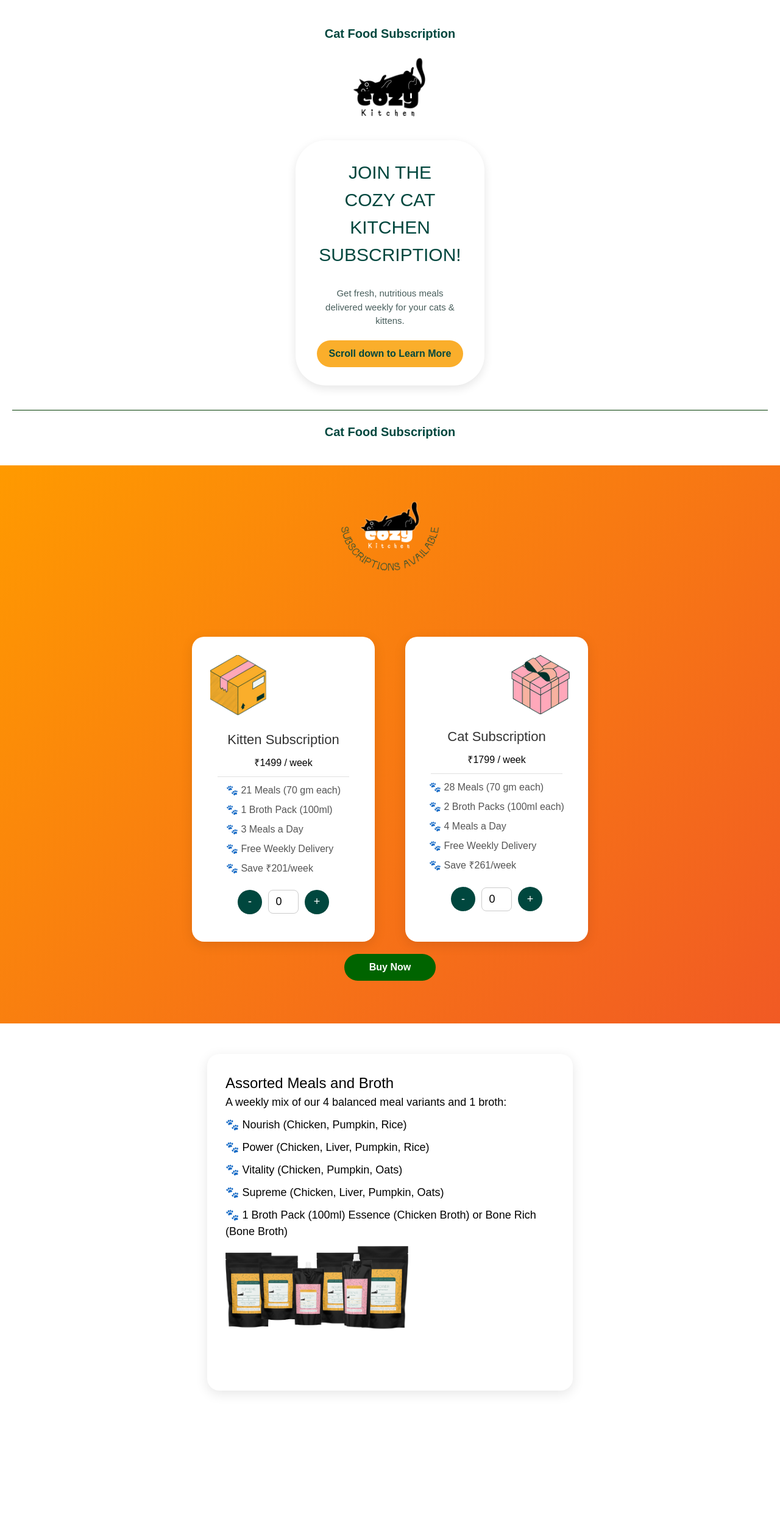
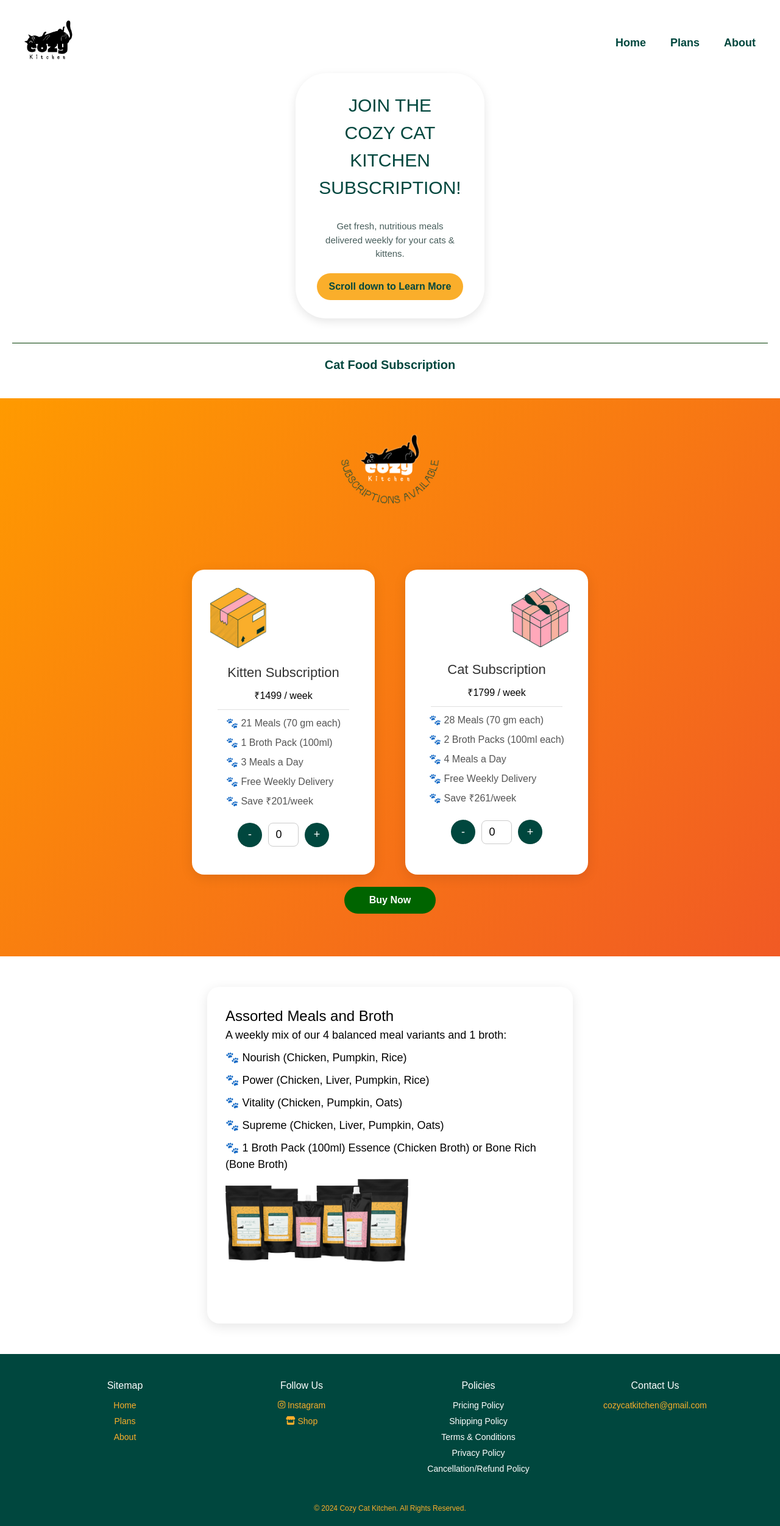
Before and after one commit to aditya01889/subcription-page, a React (Create React App) app in the folder cozy-cat-kitchen/: page / in a window 1280 px wide. Shown: the whole page at 61% size. Before the commit the page ends 2330 px from the top, so only its background shows below. Built offline with nearby package versions, Linux system fonts and the light colour scheme; no server answers; a web font is replaced by a local one.

Commit message:
updated header and footer

```diff
--- a/cozy-cat-kitchen/package.json
+++ b/cozy-cat-kitchen/package.json
@@ -3,6 +3,9 @@
   "version": "0.1.0",
   "private": true,
   "dependencies": {
+    "@fortawesome/free-brands-svg-icons": "^6.6.0",
+    "@fortawesome/free-solid-svg-icons": "^6.6.0",
+    "@fortawesome/react-fontawesome": "^0.2.2",
     "@testing-library/jest-dom": "^5.17.0",
     "@testing-library/react": "^13.4.0",
     "@testing-library/user-event": "^13.5.0",
--- a/cozy-cat-kitchen/src/App.js
+++ b/cozy-cat-kitchen/src/App.js
@@ -2,6 +2,9 @@
 import './App.css';
 import Header from './components/Header';
 import ErrorModal from './components/ErrorModal';  // Error modal will always load
+import Footer from './components/Footer';
+import { FontAwesomeIcon } from '@fortawesome/react-fontawesome';
+import { faInstagram, faShop } from '@fortawesome/free-brands-svg-icons';
 
 // Lazy load other components
 const SubscriptionPlans = React.lazy(() => import('./components/SubscriptionPlans'));
@@ -15,7 +18,7 @@
         <SubscriptionPlans />
         <AssortedMeals />
       </Suspense>
-
+      <Footer />
       {/* Render ErrorModal without props; it uses the context */}
       <ErrorModal />
     </div>
--- a/cozy-cat-kitchen/src/components/AssortedMeals.js
+++ b/cozy-cat-kitchen/src/components/AssortedMeals.js
@@ -5,7 +5,7 @@
 
 const AssortedMeals = () => {
   return (
-    <div className="assorted-meals-section">
+    <div id="assorted-meals" className="assorted-meals-section">
       <div className="assorted-meals-card">
         <h2>Assorted Meals and Broth</h2>
         <p>A weekly mix of our 4 balanced meal variants and 1 broth:</p>
--- a/cozy-cat-kitchen/src/components/ErrorModal.js
+++ b/cozy-cat-kitchen/src/components/ErrorModal.js
@@ -25,7 +25,9 @@
       <div className="error-modal-content">
         <h2>Error</h2>
         <p>{errorMessage}</p>
-        <button onClick={handleClose} className="close-button" aria-label="Close Error Modal">Close</button>
+        <button onClick={handleClose} className="close-button" aria-label="Close Error Modal">
+          Close
+        </button>
       </div>
     </Modal>
   );
--- /dev/null
+++ b/cozy-cat-kitchen/src/components/Footer.css
@@ -0,0 +1,129 @@
+.footer {
+  background-color: #00473e;
+  color: white;
+  padding: 20px 0;
+  text-align: center;
+  font-size: 14px;
+}
+
+.footer-content {
+  display: flex;
+  justify-content: center;
+  align-items: flex-start;
+  flex-wrap: wrap;
+  padding: 20px;
+  max-width: 1200px;
+  margin: 0 auto;
+}
+
+.footer-column {
+  flex: 1;
+  margin: 0 10px;
+}
+
+.footer-column h3 {
+  font-size: 16px;
+  margin-bottom: 10px;
+}
+
+.footer-column ul {
+  list-style: none;
+  padding: 0;
+}
+
+.footer-column ul li {
+  margin: 5px 0;
+}
+
+.footer-column a {
+  color: #FAAE2B;
+  text-decoration: none;
+}
+
+.footer-column a:hover {
+  color: #FFFF0F;
+  text-decoration: underline;
+}
+
+.footer-bottom {
+  margin-top: 20px;
+  font-size: 12px;
+  color: #FAAE2B;
+}
+
+.social-icons {
+  display: flex;
+  justify-content: center;
+  align-items: center;
+}
+
+.social-icons a {
+  color: #FAAE2B;
+  font-size: 24px;
+  margin: 0 10px;
+}
+
+.social-icons a:hover {
+  color: #FFFF0F;
+}
+
+/* Modal Styling */
+.policy-modal {
+  width: 80%;
+  max-width: 600px;
+  background: white;
+  padding: 20px;
+  border-radius: 10px;
+  position: fixed;
+  top: 50%;
+  left: 50%;
+  transform: translate(-50%, -50%);
+  box-shadow: 0 5px 15px rgba(0, 0, 0, 0.3);
+  z-index: 1000;
+}
+
+.modal-content {
+  padding: 20px;
+  max-height: 500px;
+  overflow-y: auto;
+}
+
+.modal-content h2 {
+  font-family: Arial, sans-serif;
+  font-size: 18px;
+  font-weight: bold;
+  text-decoration: underline;
+  margin-bottom: 10px; /* Adds space between the title and content */
+}
+
+.modal-content p {
+  font-family: Arial, sans-serif;
+  font-size: 16px;
+  line-height: 1.6;
+}
+
+.close-modal {
+  position: absolute;
+  top: 10px;
+  right: 20px;
+  background-color: transparent;
+  border: none;
+  font-size: 20px;
+  cursor: pointer;
+}
+
+.policy-text {
+  font-family: Arial, sans-serif;
+  font-size: 14px;
+  line-height: 1.6;
+}
+
+.policy-modal-overlay {
+  background: rgba(0, 0, 0, 0.75);
+  position: fixed;
+  top: 0;
+  left: 0;
+  width: 100%;
+  height: 100%;
+  z-index: 999;
+}
--- /dev/null
+++ b/cozy-cat-kitchen/src/components/Footer.js
@@ -0,0 +1,91 @@
+import React, { useState } from 'react';
+import Modal from 'react-modal';
+import './Footer.css';
+import { FontAwesomeIcon } from '@fortawesome/react-fontawesome';
+import { faInstagram } from '@fortawesome/free-brands-svg-icons'; // Corrected import
+import { faStore } from '@fortawesome/free-solid-svg-icons'; // Generic shop icon
+import policies from '../data/policies.json'; // Import your policy JSON file
+
+const Footer = () => {
+  const [modalContent, setModalContent] = useState('');
+  const [modalTitle, setModalTitle] = useState(''); // State for policy title
+  const [isModalOpen, setIsModalOpen] = useState(false);
+
+  // Find and open the modal with the correct policy content
+  const openModal = (policyTitle) => {
+    const policy = policies.find((item) => item.title === policyTitle);
+    setModalTitle(policyTitle); // Set modal title
+    setModalContent(policy ? policy.content : 'Content not found');
+    setIsModalOpen(true);
+  };
+
+  const closeModal = () => {
+    setIsModalOpen(false);
+  };
+
+  return (
+    <footer className="footer">
+      <div className="footer-content">
+        <div className="footer-column">
+          <h3>Sitemap</h3>
+          <ul>
+            <li><a href="#home">Home</a></li>
+            <li><a href="#subscription-plans">Plans</a></li>
+            <li><a href="#about">About</a></li>
+          </ul>
+        </div>
+
+        <div className="footer-column">
+          <h3>Follow Us</h3>
+          <ul>
+            <li>
+              <a href="https://www.instagram.com/cozycatkitchen_/" target="_blank" rel="noopener noreferrer">
+                <FontAwesomeIcon icon={faInstagram} /> Instagram
+              </a>
+            </li>
+            <li>
+              <a href="https://cozycatkitchen.mini.site/?path=%2F" target="_blank" rel="noopener noreferrer">
+                <FontAwesomeIcon icon={faStore} /> Shop
+              </a>
+            </li>
+          </ul>
+        </div>
+
+        <div className="footer-column">
+          <h3>Policies</h3>
+          <ul>
+            <li><button onClick={() => openModal('Pricing Policy')}>Pricing Policy</button></li>
+            <li><button onClick={() => openModal('Shipping Policy')}>Shipping Policy</button></li>
+            <li><button onClick={() => openModal('Terms & Conditions')}>Terms & Conditions</button></li>
+            <li><button onClick={() => openModal('Privacy Policy')}>Privacy Policy</button></li>
+            <li><button onClick={() => openModal('Cancellation/Refund Policy')}>Cancellation/Refund Policy</button></li>
+          </ul>
+        </div>
+
+        <div className="footer-column contact">
+          <h3>Contact Us</h3>
+          <a href="mailto:cozycatkitchen@gmail.com">cozycatkitchen@gmail.com</a>
+        </div>
+      </div>
+
+      <Modal
+        isOpen={isModalOpen}
+        onRequestClose={closeModal}
+        className="policy-modal"
+        overlayClassName="policy-modal-overlay"
+      >
+        <button className="close-modal" onClick={closeModal}>X</button>
+        <div className="modal-content">
+          <h2>{modalTitle}</h2> {/* Display the policy title */}
+          <p>{modalContent}</p>
+        </div>
+      </Modal>
+
+      <div className="footer-bottom">
+        © 2024 Cozy Cat Kitchen. All Rights Reserved.
+      </div>
+    </footer>
+  );
+};
+
+export default Footer;
--- a/cozy-cat-kitchen/src/components/Header.css
+++ b/cozy-cat-kitchen/src/components/Header.css
@@ -17,11 +17,42 @@
 
 /* Logo styling */
 .logo {
-  width: 120px;
-  margin: 20px 0;
+  width: 80px;  /* Adjust width as needed for a smaller logo */
+  height: auto; /* Maintain aspect ratio */
+  margin: 10px 0; /* Adjust margins to ensure balance in the layout */
   display: block;
   margin-left: auto;
   margin-right: auto;
+}
+
+/* Navigation styling */
+.header-content {
+  display: flex;
+  justify-content: space-between;
+  align-items: center;
+  max-width: 1200px;
+  margin: 0 auto;
+}
+
+.nav-links {
+  display: flex;
+  justify-content: center;
+  gap: 40px;
+}
+
+.nav-link {
+  font-size: 18px;
+  font-weight: bold;
+  color: #00473e;
+  text-decoration: none;
+  background: none;
+  border: none;
+  cursor: pointer;
+  transition: color 0.3s ease;
+}
+
+.nav-link:hover {
+  color: #3399cc;
 }
 
 /* Join subscription box */
@@ -75,59 +106,71 @@
 /* Responsive styles */
 @media (max-width: 1024px) {
   .join-box {
-    width: 40%; /* Increase the width for tablet-sized devices */
+    width: 40%;
   }
 
   .join-box h2 {
-    font-size: 24px; /* Adjust heading font size for tablets */
+    font-size: 24px;
   }
 
   .join-box p {
-    font-size: 14px; /* Adjust text font size for tablets */
+    font-size: 14px;
   }
 
   .scroll-button {
-    padding: 8px 16px; /* Adjust button size for tablets */
+    padding: 8px 16px;
+  }
+
+  .nav-link {
+    font-size: 16px;
   }
 }
 
 @media (max-width: 768px) {
   .logo {
-    width: 100px; /* Adjust logo size for mobile */
+    width: 100px;
   }
 
   .join-box {
-    width: 60%; /* Adjust width for mobile */
+    width: 60%;
   }
 
   .join-box h2 {
-    font-size: 22px; /* Adjust heading font size for mobile */
+    font-size: 22px;
   }
 
   .join-box p {
-    font-size: 13px; /* Adjust text font size for mobile */
+    font-size: 13px;
   }
 
   .scroll-button {
-    padding: 8px 14px; /* Adjust button padding for mobile */
+    padding: 8px 14px;
+  }
+
+  .nav-links {
+    gap: 20px;
   }
 }
 
 @media (max-width: 480px) {
   .join-box {
-    width: 80%; /* Adjust width for smaller mobile devices */
+    width: 80%;
   }
 
   .join-box h2 {
-    font-size: 20px; /* Further reduce heading size */
+    font-size: 20px;
   }
 
   .join-box p {
-    font-size: 12px; /* Reduce text font size */
+    font-size: 12px;
   }
 
   .scroll-button {
-    padding: 6px 12px; /* Further reduce button padding */
+    padding: 6px 12px;
+    font-size: 14px;
+  }
+
+  .nav-link {
     font-size: 14px;
   }
 }
--- a/cozy-cat-kitchen/src/components/Header.js
+++ b/cozy-cat-kitchen/src/components/Header.js
@@ -6,30 +6,48 @@
   const { showError } = useError();  // Access the showError function from the error context
 
   // Memoize the handleScroll function to prevent unnecessary re-renders
-  const handleScroll = useCallback(() => {
+  const handleScrollToPlans = useCallback(() => {
     try {
       document.getElementById('subscription-plans').scrollIntoView({ behavior: 'smooth' });
     } catch (error) {
-      showError('Failed to scroll to the subscription plans section.');  // Show error if scrolling fails
+      showError('Failed to scroll to the subscription plans section.');
+    }
+  }, [showError]);
+
+  const handleScrollToAbout = useCallback(() => {
+    try {
+      document.getElementById('assorted-meals').scrollIntoView({ behavior: 'smooth' });
+    } catch (error) {
+      showError('Failed to scroll to the About section.');
     }
   }, [showError]);
 
   return (
     <header className="header">
-      <h1 className="header-title">Cat Food Subscription</h1>
+      <div className="header-content">
+        {/* Logo acting as the Home link */}
+        <a href="/" className="logo-link">
+          <img
+            src={`${process.env.PUBLIC_URL}/images/logo.webp`}
+            alt="Cozy Cat Kitchen Logo"
+            className="logo"
+            onError={() => showError('Failed to load logo image.')}
+            loading="lazy"  // Improve performance by lazy loading the logo
+          />
+        </a>
 
-      <img
-        src={`${process.env.PUBLIC_URL}/images/logo.webp`}
-        alt="Cozy Cat Kitchen Logo"
-        className="logo"
-        onError={() => showError('Failed to load logo image.')}  // Handle image loading errors
-        loading="lazy"  // Improve page performance by lazy-loading the logo
-      />
+        {/* Navigation links in the center */}
+        <nav className="nav-links">
+          <a href="/" className="nav-link">Home</a>
+          <button className="nav-link" onClick={handleScrollToPlans}>Plans</button>
+          <button className="nav-link" onClick={handleScrollToAbout}>About</button>
+        </nav>
+      </div>
 
       <div className="join-box">
         <h2>JOIN THE <br /> COZY CAT KITCHEN <br />SUBSCRIPTION!</h2>
         <p>Get fresh, nutritious meals <br />delivered weekly for your cats & kittens.</p>
-        <button className="scroll-button" onClick={handleScroll}>Scroll down to Learn More</button>
+        <button className="scroll-button" onClick={handleScrollToPlans}>Scroll down to Learn More</button>
       </div>
 
       <h1 className="footer-title">Cat Food Subscription</h1>
--- /dev/null
+++ b/cozy-cat-kitchen/src/data/policies.json
@@ -0,0 +1,22 @@
+[
+    {
+      "title": "Pricing Policy",
+      "content": "Pricing for Cozy Cat Kitchen subscriptions is based on a weekly frequency and is inclusive of all taxes. Delivery charges are additional and vary based on the shipping provider and location."
+    },
+    {
+      "title": "Shipping Policy",
+      "content": "We ship all products through our trusted shipping partners. Delivery time and charges are calculated based on the user's location."
+    },
+    {
+      "title": "Terms & Conditions",
+      "content": "By subscribing to our services, you agree to our terms and conditions. Subscriptions are billed on a weekly basis."
+    },
+    {
+      "title": "Privacy Policy",
+      "content": "We take your privacy seriously. All personal data is processed in compliance with relevant data protection regulations."
+    },
+    {
+      "title": "Cancellation/Refund Policy",
+      "content": "Cancellations are only allowed before the order is accepted. Refunds are not applicable as this is a perishable product."
+    }
+  ]
```
Also changed, not shown: cozy-cat-kitchen/src/components/ErrorModal.css (+15 -1 lines), 35 other files (tests, documents, lock files or other folders).
